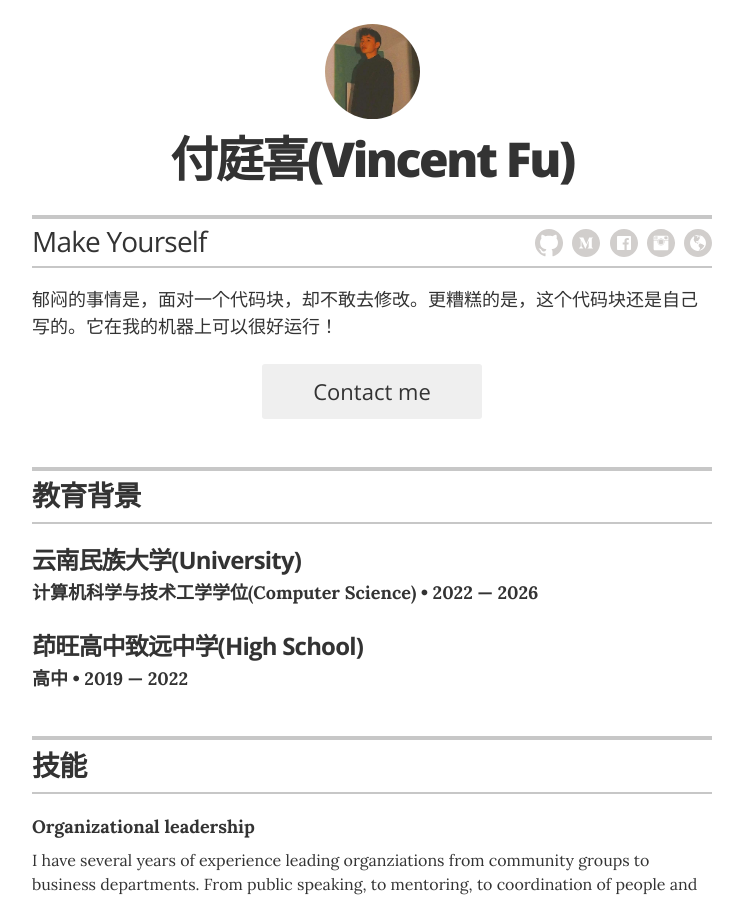
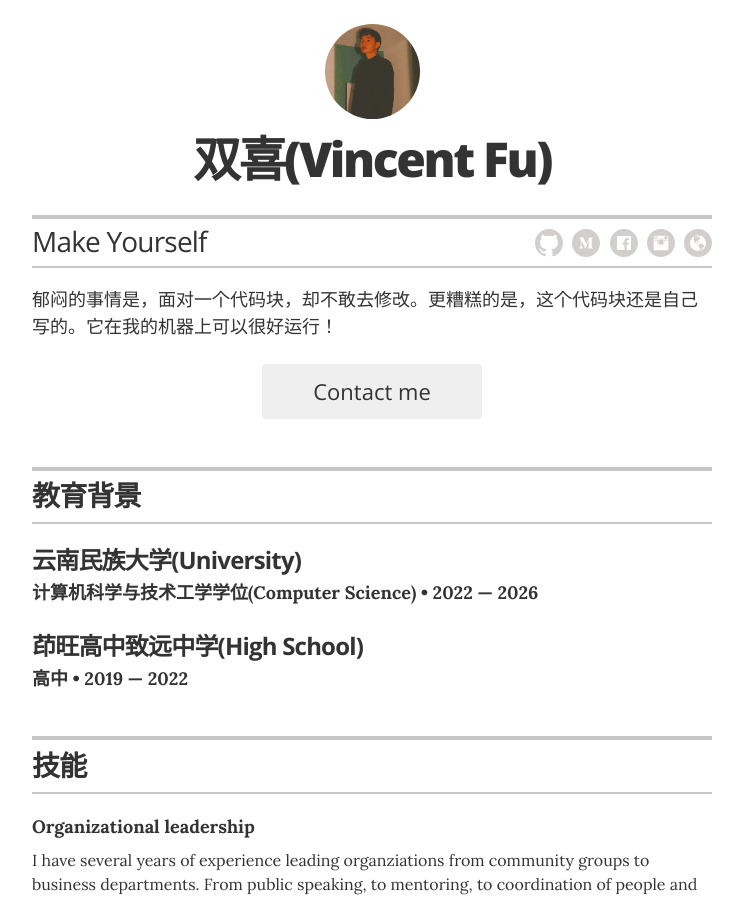
Before and after one commit to futingx/resume, a Jekyll site: the page built from index.html, in a window 1280 px wide and 900 px high. Shown: the whole window, without its empty margins (268-1011 px from the left). Built offline with Jekyll 4.4.1, drawn with Linux system fonts in a browser that asks for light colours.

Commit message:
第13次提交

```diff
--- a/_config.yml
+++ b/_config.yml
@@ -10,7 +10,7 @@ sass:
 
 # Resume settings
 resume_avatar:                  "true"
-resume_name:                    "付庭喜(Vincent Fu)"
+resume_name:                    "双喜(Vincent Fu)"
 resume_title:                   "Make Yourself"
 
 # 用于 _layouts/resume.html 中的联系按钮
```
